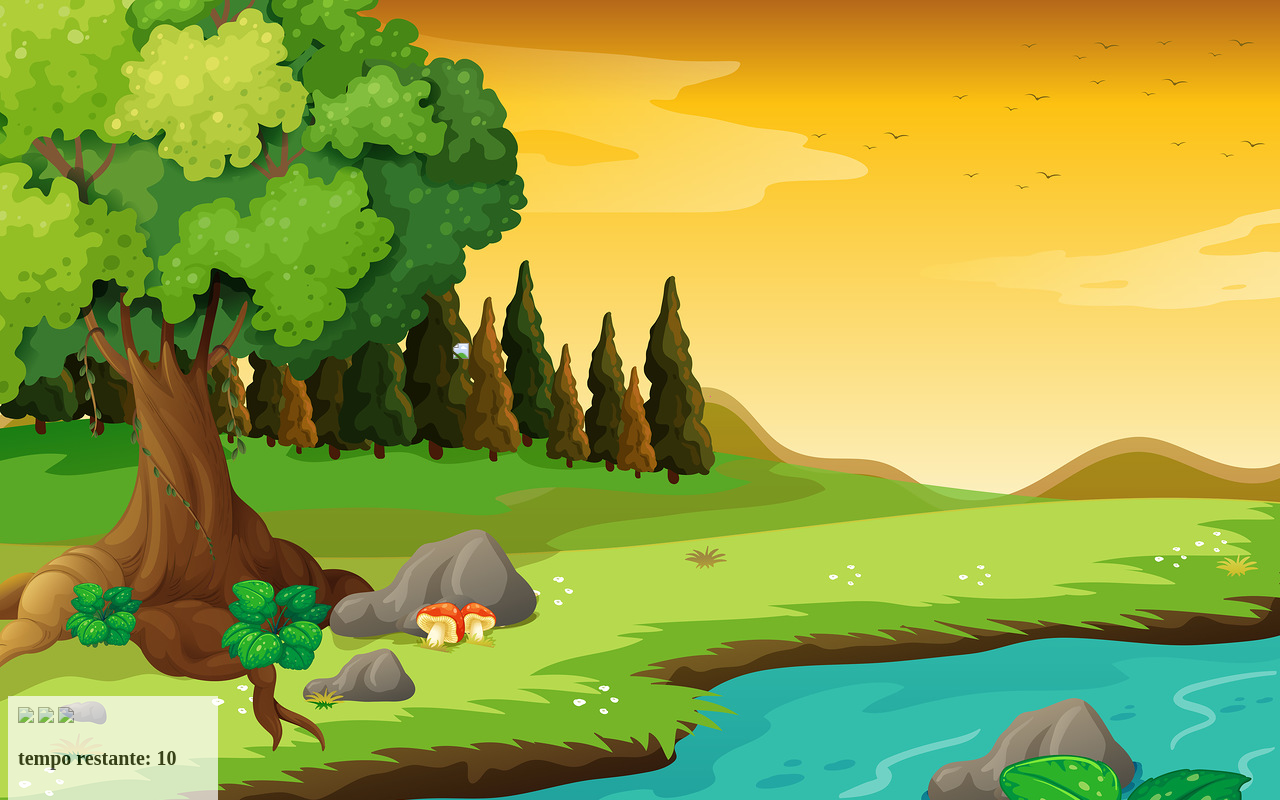
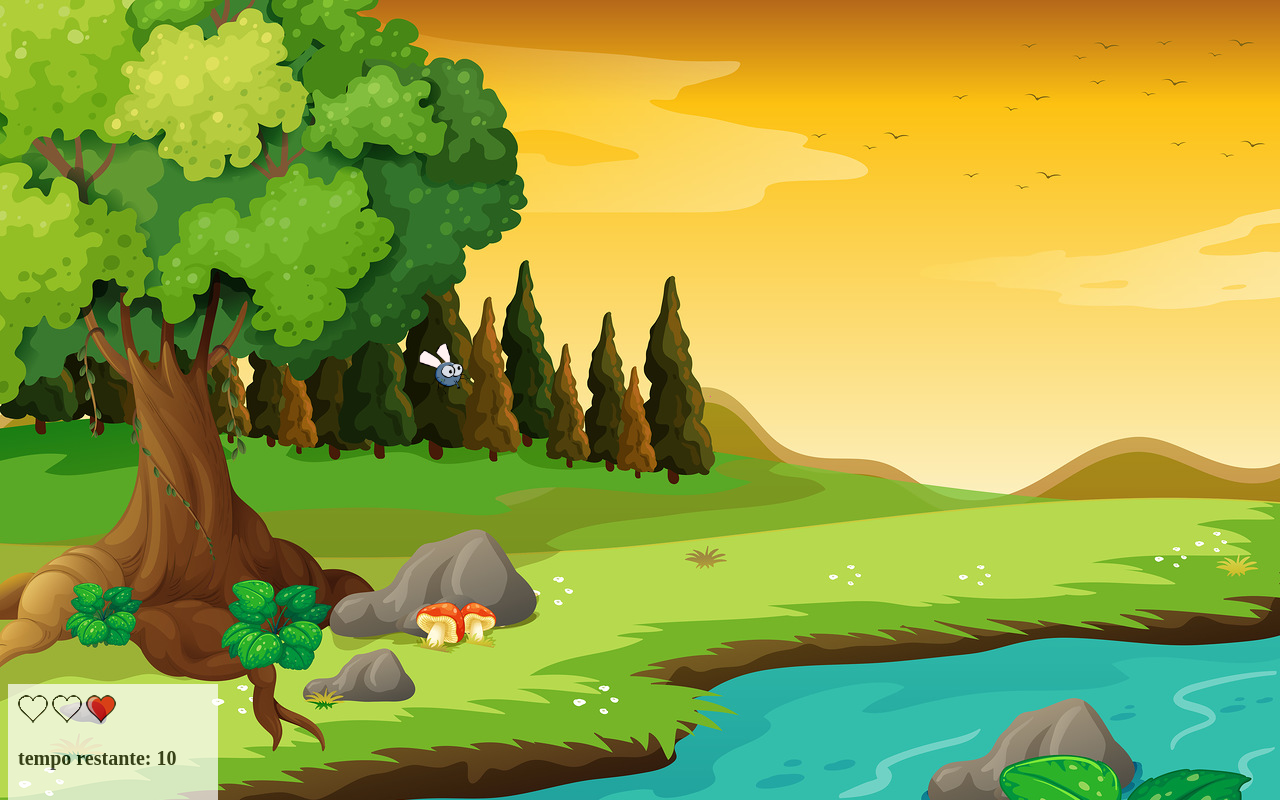
Before and after one commit to samuel-Mdcosta/jogo_mata_mosquito_web, a plain HTML site: page codigo fonte/index.html in a window 1280 px wide. Drawn offline with Linux system fonts and the light colour scheme.

Commit message:
imagens normal

```diff
--- a/codigo fonte/index.html
+++ b/codigo fonte/index.html
@@ -10,9 +10,9 @@
 
     <div class="painel">
         <div class="vidas">
-            <img id="v1" src="./img_jogo_mosquito/coracao_cheio.png">
-            <img id="v2" src="./img_jogo_mosquito/coracao_cheio.png">
-            <img id="v3" src="./img_jogo_mosquito/coracao_cheio.png">
+            <img id="v1" src="/img_jogo_mosquito/coracao_cheio.png">
+            <img id="v2" src="/img_jogo_mosquito/coracao_cheio.png">
+            <img id="v3" src="/img_jogo_mosquito/coracao_cheio.png">
         </div>
 
         <div class="cronometro">
--- a/codigo fonte/script.js
+++ b/codigo fonte/script.js
@@ -51,7 +51,7 @@ function posicaoRandomica() {
         if(vidas > 3){
             window.location.href = 'game_over.html'
         }else{
-            document.querySelector('#v' + vidas).src= './img_jogo_mosquito/coracao_vazio.png'
+            document.querySelector('#v' + vidas).src= '/img_jogo_mosquito/coracao_vazio.png'
             vidas++
         }
 
@@ -67,7 +67,7 @@ function posicaoRandomica() {
 
 	//criar o elemento html
 	var mosquito = document.createElement('img')
-	mosquito.src = './img_jogo_mosquito/mosca.png'
+	mosquito.src = '/img_jogo_mosquito/mosca.png'
 	mosquito.className = tamanhoAleatorio() + ' ' + ladoAleatorio()
 	mosquito.style.left = posicaoX + 'px'
 	mosquito.style.top = posicaoY + 'px'
```
Also changed, not shown: codigo fonte/game_over.html (+1 -1 lines), codigo fonte/vitoria.html (+1 -1 lines).
